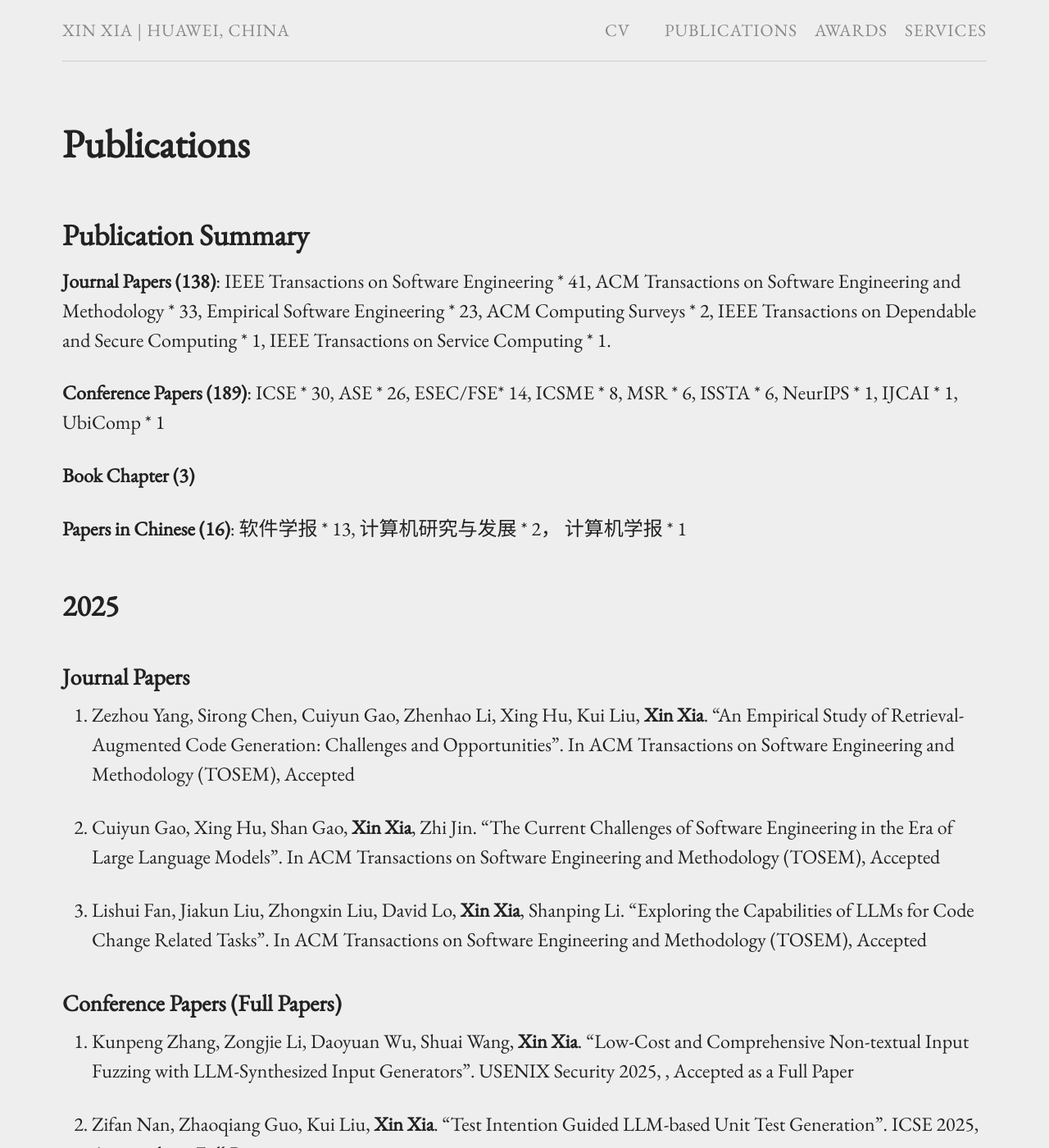
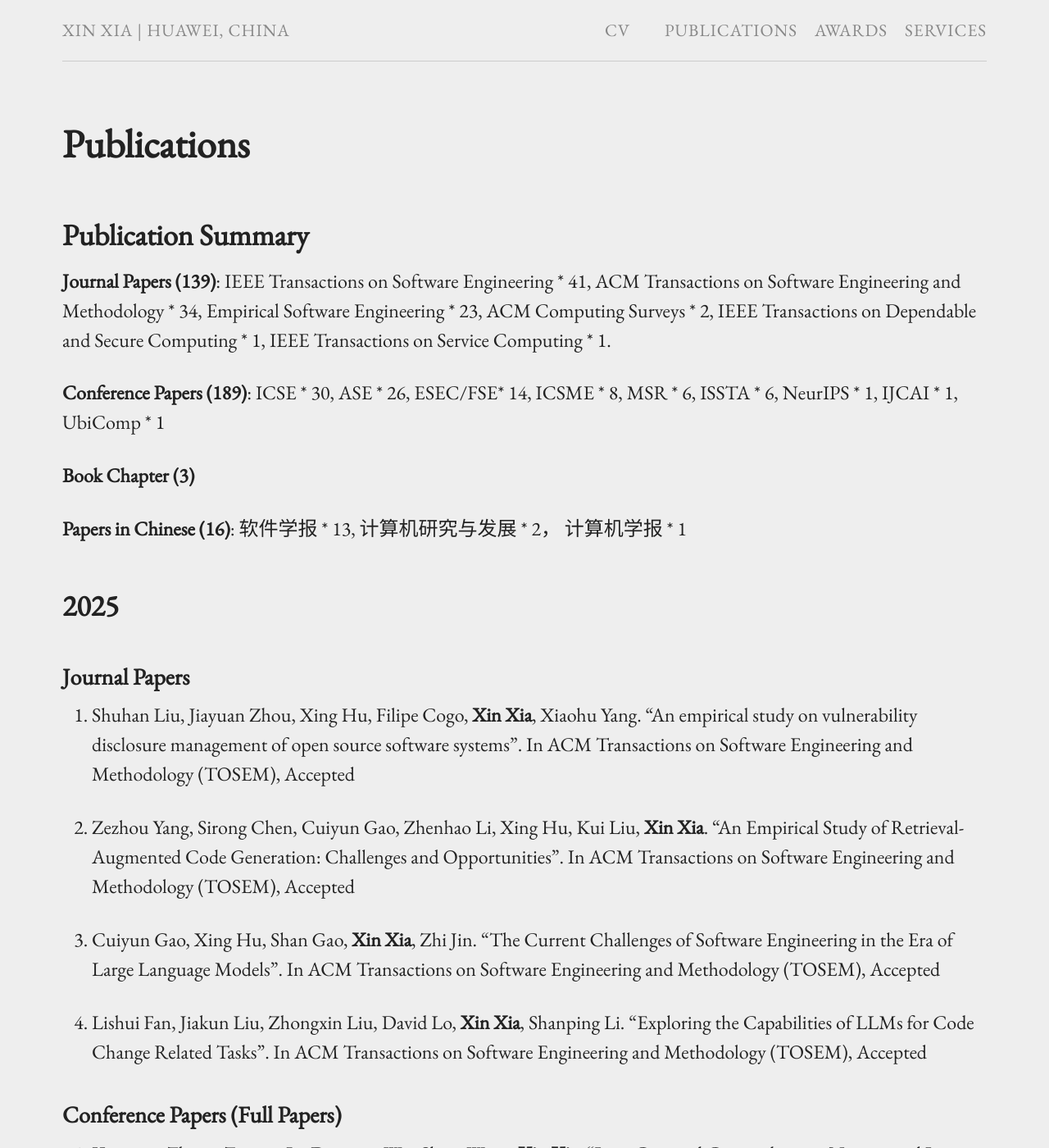
Before and after one commit to xin-xia/xin-xia.github.io, a Jekyll site: the page built from publication.md, in a window 1280 px wide and 1400 px high. Shown: the whole window at 82% size. Built offline with Jekyll 4.4.1, drawn with Linux system fonts in a browser that asks for light colours; our own code applies the rules of GitHub Pages for plain Markdown files.

Commit message:
Update publication.md

```diff
--- a/publication.md
+++ b/publication.md
@@ -6,7 +6,7 @@ permalink: /publication/
 
 ## Publication Summary
 
-<strong>Journal Papers (138)</strong>: IEEE Transactions on Software Engineering * 41,  ACM Transactions on Software Engineering and Methodology * 33, Empirical Software Engineering * 23,  ACM Computing Surveys * 2, IEEE  Transactions on Dependable and Secure Computing * 1, IEEE Transactions on Service Computing * 1.
+<strong>Journal Papers (139)</strong>: IEEE Transactions on Software Engineering * 41,  ACM Transactions on Software Engineering and Methodology * 34, Empirical Software Engineering * 23,  ACM Computing Surveys * 2, IEEE  Transactions on Dependable and Secure Computing * 1, IEEE Transactions on Service Computing * 1.
 
 <strong>Conference Papers (189)</strong>: ICSE * 30, ASE * 26, ESEC/FSE* 14, ICSME * 8, MSR * 6,  ISSTA * 6, NeurIPS * 1, IJCAI * 1, UbiComp * 1
 
@@ -17,6 +17,8 @@ permalink: /publication/
 ## 2025
 
 ### Journal Papers
+
+139. Shuhan Liu, Jiayuan Zhou, Xing Hu, Filipe Cogo, <strong>Xin Xia</strong>, Xiaohu Yang. "An empirical study on vulnerability disclosure management of open source software systems". In ACM Transactions on Software Engineering and Methodology (TOSEM), Accepted <br />
 
 138. Zezhou Yang, Sirong Chen, Cuiyun Gao, Zhenhao Li, Xing Hu, Kui Liu,  <strong>Xin Xia</strong>. "An Empirical Study of Retrieval-Augmented Code Generation: Challenges and Opportunities". In ACM Transactions on Software Engineering and Methodology (TOSEM), Accepted <br />
 
```
